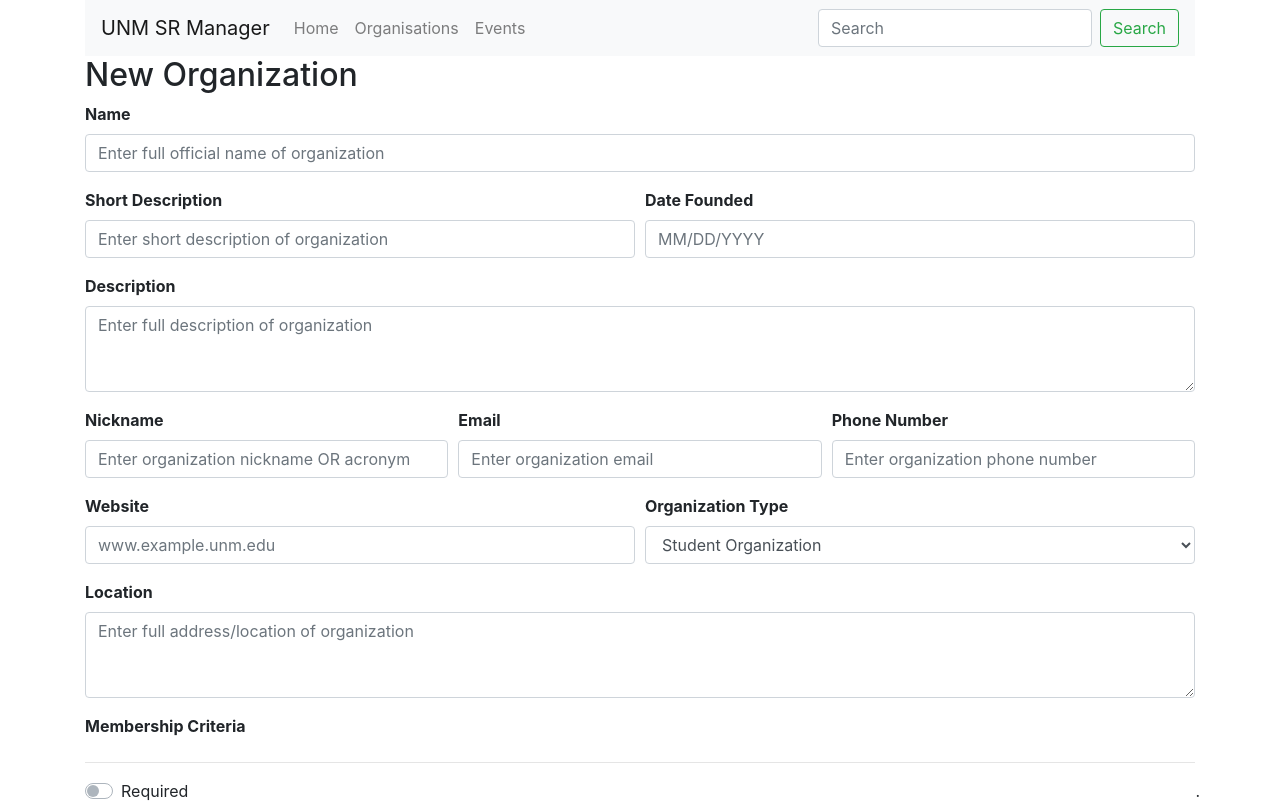
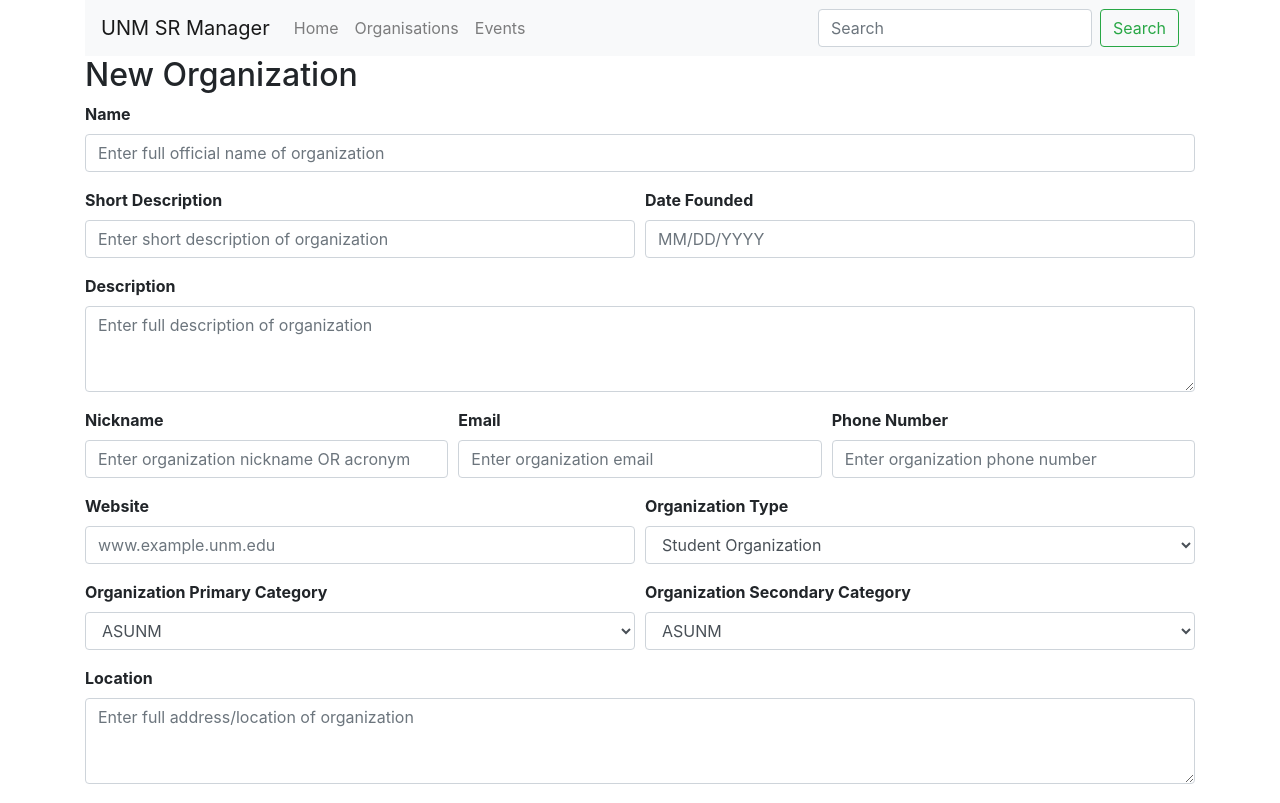
Before and after one commit to aycarl/unmsr-mgmt, a React (Create React App) app: page /new-org in a window 1280 px wide. Shown: the top 803 px of the page. Built offline with nearby package versions, Linux system fonts and the light colour scheme.

Commit message:
added api call to strapi to fetch organization data

```diff
--- a/package.json
+++ b/package.json
@@ -6,6 +6,7 @@
     "@testing-library/jest-dom": "^5.11.4",
     "@testing-library/react": "^11.1.0",
     "@testing-library/user-event": "^12.1.10",
+    "axios": "^0.21.1",
     "bootstrap": "^4.6.0",
     "dotenv": "^8.2.0",
     "firebase": "^8.3.0",
--- a/src/components/dashboard.js
+++ b/src/components/dashboard.js
@@ -1,12 +1,35 @@
 import React from "react";
+import { connect } from "react-redux";
 import { Container, Row, Col } from "react-bootstrap";
 
 import "./../component_styles/dashboard.styles.css";
 
+import { FetchAllOrganizationsFromDB } from "./../redux/organization/organization-actions";
+
 import LargeButton from "./large-button";
-import OrgTableList from "./org-table-list";
+import OrgTitleList from "./org-title-list";
 
-const Dashboard = () => {
+class Dashboard extends React.Component {
+  constructor(props) {
+    super();
+    this.state = {
+      fetched: false,
+    };
+  }
+
+  componentDidMount() {
+    if (!this.state.fetched){
+      try {
+        this.props.fetchOrgsFromDB();
+        this.setState({fetched: true});
+      } catch (error) {
+        console.log(error + " while fetching orgs!");
+      }
+    }
+  }
+
+  render() {
+    console.log("dashbaard loads");
     return (
       <Container fluid>
         <h1>Dashboard</h1>
@@ -22,7 +45,7 @@ const Dashboard = () => {
           <Col>
             <h4>Clubs & Organizations</h4>
             <hr />
-          <OrgTableList />
+            <OrgTitleList />
           </Col>
           <Col>
             <h4>Events</h4>
@@ -37,6 +60,11 @@ const Dashboard = () => {
         </Row>
       </Container>
     );
-};
+  }
+}
 
-export default Dashboard;
+const mapDispatchToProps = (dispatch) => ({
+  fetchOrgsFromDB: () => dispatch(FetchAllOrganizationsFromDB()),
+});
+
+export default connect(null, mapDispatchToProps)(Dashboard);
--- a/src/components/new-org.js
+++ b/src/components/new-org.js
@@ -1,6 +1,9 @@
 import React from "react";
+import { useDispatch } from "react-redux";
 
 import { Form, Col, Button } from "react-bootstrap";
+
+import { CreateOrganization } from "./../redux/organization/organization-actions";
 
 import "./../component_styles/form.styles.css";
 
@@ -33,11 +36,42 @@ const NewOrg = () => {
     setMembershipCriteriaDetails,
   ] = React.useState("");
   const [membershipDuesDetails, setMembershipDuesDetails] = React.useState("");
+  const [organizationPrimaryCategory, setOrganizationPrimaryCategory] = React.useState("");
+  const [organizationSecondaryCategory, setOrganizationSecondaryCategory] = React.useState("");
+
+  const dispatch = useDispatch();
+
+  const handleSubmit = (event) => {
+    event.preventDefault();
+
+    let newOrganization = {
+      name,
+      nickname,
+      fullDescription,
+      email,
+      dateFounded,
+      phoneNumber,
+      location,
+      websiteUrl,
+      shortDescription,
+      organizationType,
+      membershipCriteriaRequired,
+      membershipCriteriaDetails,
+      membershipDuesRequired,
+      membershipDuesDetails,
+      organizationPrimaryCategory,
+      organizationSecondaryCategory
+    };
+
+    console.log(JSON.stringify(newOrganization));
+
+    dispatch(CreateOrganization(newOrganization));
+  };
 
   return (
     <div>
       <h2>New Organization</h2>
-      <Form>
+      <Form onSubmit={handleSubmit}>
         <Form.Row>
           <Form.Group as={Col} controlId="formGridName">
             <Form.Label className="form-label">Name</Form.Label>
@@ -142,6 +176,62 @@ const NewOrg = () => {
           </Form.Group>
         </Form.Row>
 
+        <Form.Row>
+          <Form.Group as={Col} controlId="formGridOrgPrimaryCategory">
+            <Form.Label className="form-label">Organization Primary Category</Form.Label>
+            <Form.Control
+              as="select"
+              name="organization_primary_category"
+              value={organizationPrimaryCategory}
+              onChange={(e) => setOrganizationPrimaryCategory(e.target.value)}
+            >
+              <option value="ASUNM">ASUNM</option>
+              <option value="Academic">Academic</option>
+              <option value="Ethnic_or_Cultural">Ethnic / Cultural</option>
+              <option value="Fraternity">Fraternity</option>
+              <option value="Sorority">Sorority</option>
+              <option value="GPSA">GPSA</option>
+              <option value="Graduate">Graduate</option>
+              <option value="Honorary">Honorary</option>
+              <option value="Military">Military</option>
+              <option value="Political">Political</option>
+              <option value="Recreation">Recreation</option>
+              <option value="Religious">Religious</option>
+              <option value="Residence_Hall">Residence Hall</option>
+              <option value="Service">Service</option>
+              <option value="Special_Interest">Special Interest</option>
+              <option value="Sport">Sport</option>
+            </Form.Control>
+          </Form.Group>
+
+          <Form.Group as={Col} controlId="formGridOrgSecondaryCategory">
+            <Form.Label className="form-label">Organization Secondary Category</Form.Label>
+            <Form.Control
+              as="select"
+              name="organization_secondary_category"
+              value={organizationSecondaryCategory}
+              onChange={(e) => setOrganizationSecondaryCategory(e.target.value)}
+            >
+              <option value="ASUNM">ASUNM</option>
+              <option value="Academic">Academic</option>
+              <option value="Ethnic_or_Cultural">Ethnic / Cultural</option>
+              <option value="Fraternity">Fraternity</option>
+              <option value="Sorority">Sorority</option>
+              <option value="GPSA">GPSA</option>
+              <option value="Graduate">Graduate</option>
+              <option value="Honorary">Honorary</option>
+              <option value="Military">Military</option>
+              <option value="Political">Political</option>
+              <option value="Recreation">Recreation</option>
+              <option value="Religious">Religious</option>
+              <option value="Residence_Hall">Residence Hall</option>
+              <option value="Service">Service</option>
+              <option value="Special_Interest">Special Interest</option>
+              <option value="Sport">Sport</option>
+            </Form.Control>
+          </Form.Group>
+        </Form.Row>
+
         <Form.Group controlId="formGridLocation">
           <Form.Label className="form-label">Location</Form.Label>
           <Form.Control
--- a/src/components/org-table-list.js
+++ /dev/null
@@ -1,36 +0,0 @@
-import React from "react";
-
-import { Table } from "react-bootstrap";
-
-
-// displays list of organization categories and the respective number of organizations
-const OrgTableList = ({truncated}) => {
-  return (
-    <div>
-      <Table striped bordered hover>
-        <thead>
-          <tr>
-            <th>Category</th>
-            <th>Number of Organizations</th>
-          </tr>
-        </thead>
-        <tbody>
-          <tr>
-            <td>1</td>
-            <td>Mark</td>
-          </tr>
-          <tr>
-            <td>2</td>
-            <td>Jacob</td>
-          </tr>
-          <tr>
-            <td>3</td>
-            <td colSpan="2">Larry the Bird</td>
-          </tr>
-        </tbody>
-      </Table>
-    </div>
-  );
-};
-
-export default OrgTableList;
--- /dev/null
+++ b/src/components/org-title-list.js
@@ -0,0 +1,31 @@
+import React from "react";
+import { useSelector } from "react-redux";
+
+import { Card } from "react-bootstrap";
+
+import { selectAllOrganizations } from "../redux/organization/organization-selectors";
+
+// displays list of organization categories and the respective number of organizations
+const OrgTitleList = () => {
+  const listOfOrganizations = useSelector(selectAllOrganizations);
+
+  console.log("orgs list: " + listOfOrganizations);
+
+  return (
+    <div>
+      {listOfOrganizations ? (
+        listOfOrganizations.map((org) => (
+          <Card>
+            <Card.Body>{org.name}{' '}({org.nickname})</Card.Body>
+          </Card>
+        ))
+      ) : (
+        <Card>
+          <Card.Body>No organizations yet!</Card.Body>
+        </Card>
+      )}
+    </div>
+  );
+};
+
+export default OrgTitleList;
--- a/src/redux/organization/organization-action-types.js
+++ b/src/redux/organization/organization-action-types.js
@@ -1,5 +1,7 @@
 export const OrganizationActionTypes = {
-  CREATE_NEW_ORGANIZATION: 'CREATE_NEW_ORGANIZATION',
+  CREATE_ORGANIZATION: 'CREATE_ORGANIZATION',
   SAVE_ORGANIZATION_AS_DRAFT: 'SAVE_ORGANIZATION_AS_DRAFT',
-  SUBMIT_NEW_ORGANIZATION: 'SUBMIT_NEW_ORGANIZATION'
+  SUBMIT_NEW_ORGANIZATION: 'SUBMIT_NEW_ORGANIZATION',
+  FETCH_ALL_ORGNANIZATIONS: 'FETCH_ALL_ORGNANIZATIONS',
+  FETCH_ALL_ORGNANIZATIONS_FAILURE: 'FETCH_ALL_ORGNANIZATIONS_FAILURE'
 }
--- a/src/redux/organization/organization-reducer.js
+++ b/src/redux/organization/organization-reducer.js
@@ -1,33 +1,34 @@
-import {OrganizationActionTypes} from "./organization-action-types";
+import { OrganizationActionTypes } from "./organization-action-types";
 
 const INITIAL_STATE = {
   newOrganization: {},
-  statusCode: ""
-}
+  allOrganizations: [],
+  statusCode: "",
+};
 
 const OrganizationReducer = (state = INITIAL_STATE, action) => {
   switch (action.type) {
-    case OrganizationActionTypes.CREATE_NEW_ORGANIZATION:
+    case OrganizationActionTypes.CREATE_ORGANIZATION:
       return {
         ...state,
-        newOrganization: action.payload
-      }
+        newOrganization: action.payload,
+      };
 
-    case OrganizationActionTypes.SAVE_ORGANIZATION_AS_DRAFT:
+    case OrganizationActionTypes.FETCH_ALL_ORGNANIZATIONS:
       return {
         ...state,
-        statusCode: action.payload
-      }
+        allOrganizations: action.payload,
+      };
 
-    case OrganizationActionTypes.SUBMIT_NEW_ORGANIZATION:
+    case OrganizationActionTypes.FETCH_ALL_ORGNANIZATIONS_FAILURE:
       return {
         ...state,
-        statusCode: action.payload
-      }
+        statusCode: action.payload,
+      };
 
     default:
       return state;
   }
-}
+};
 
 export default OrganizationReducer;
--- /dev/null
+++ b/src/redux/organization/organization-selectors.js
@@ -0,0 +1,13 @@
+import { createSelector } from "reselect";
+
+const selectOrganization = state => state.organization;
+
+export const selectAllOrganizations = createSelector(
+  [selectOrganization],
+  organization => organization ? organization.allOrganizations : []
+);
+
+export const selectStatusCode = createSelector(
+  [selectOrganization],
+  organization => organization.statusCode
+);
--- a/src/redux/root-reducer.js
+++ b/src/redux/root-reducer.js
@@ -9,7 +9,7 @@ import OrganizationReducer from './organization/organization-reducer'
 const persistConfig = {
   key: 'root',
   storage,
-  whitelist: ['noticeBoard']
+  whitelist: []
 }
 
 const rootReducer = combineReducers({
--- a/src/redux/store.js
+++ b/src/redux/store.js
@@ -1,9 +1,15 @@
 import { createStore, applyMiddleware } from 'redux'
-import logger from 'redux-logger'
 import rootReducer from './root-reducer'
 import { persistStore } from 'redux-persist'
 
-const middlewares = [logger];
+import logger from 'redux-logger'
+import thunk from 'redux-thunk'
+
+const middlewares = [thunk];
+
+if (process.env.NODE_ENV === "development") {
+  middlewares.push(logger);
+}
 
 const store = createStore(rootReducer, applyMiddleware(...middlewares));
 
```
Also changed, not shown: src/redux/organization/organization-actions.js (+30 -2 lines), 1 other file (tests, documents, lock files or other folders). Lines whose indentation alone changed are shown as unchanged.
